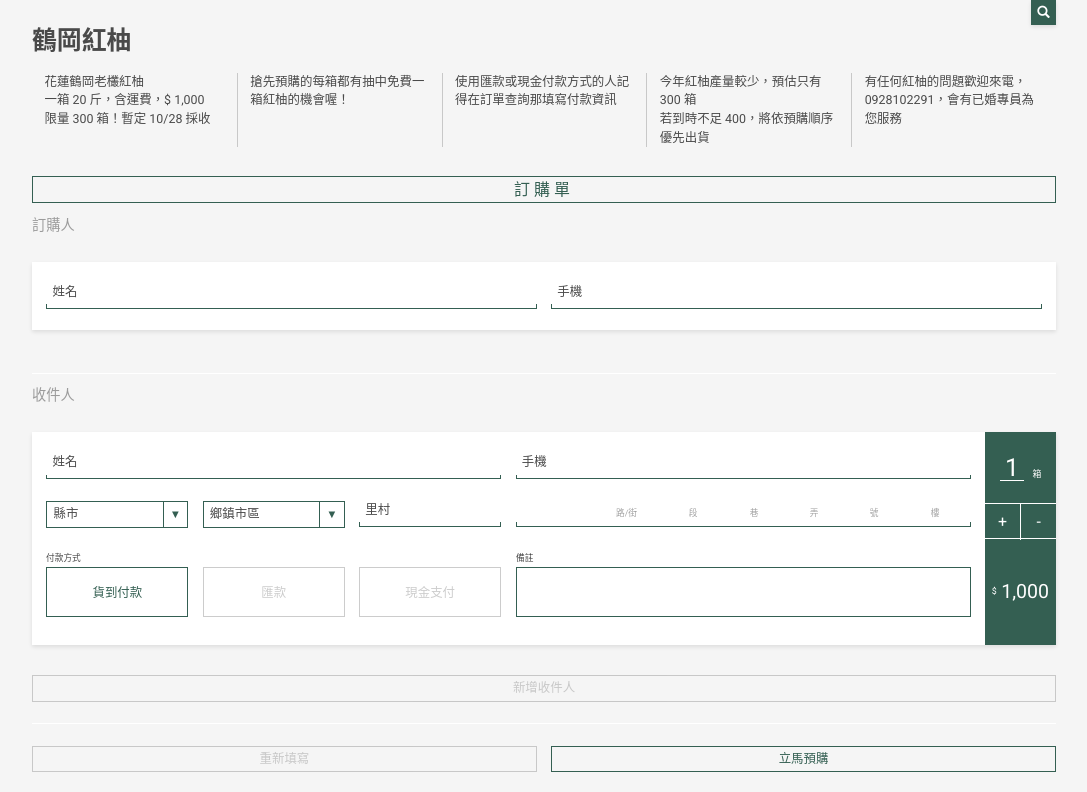
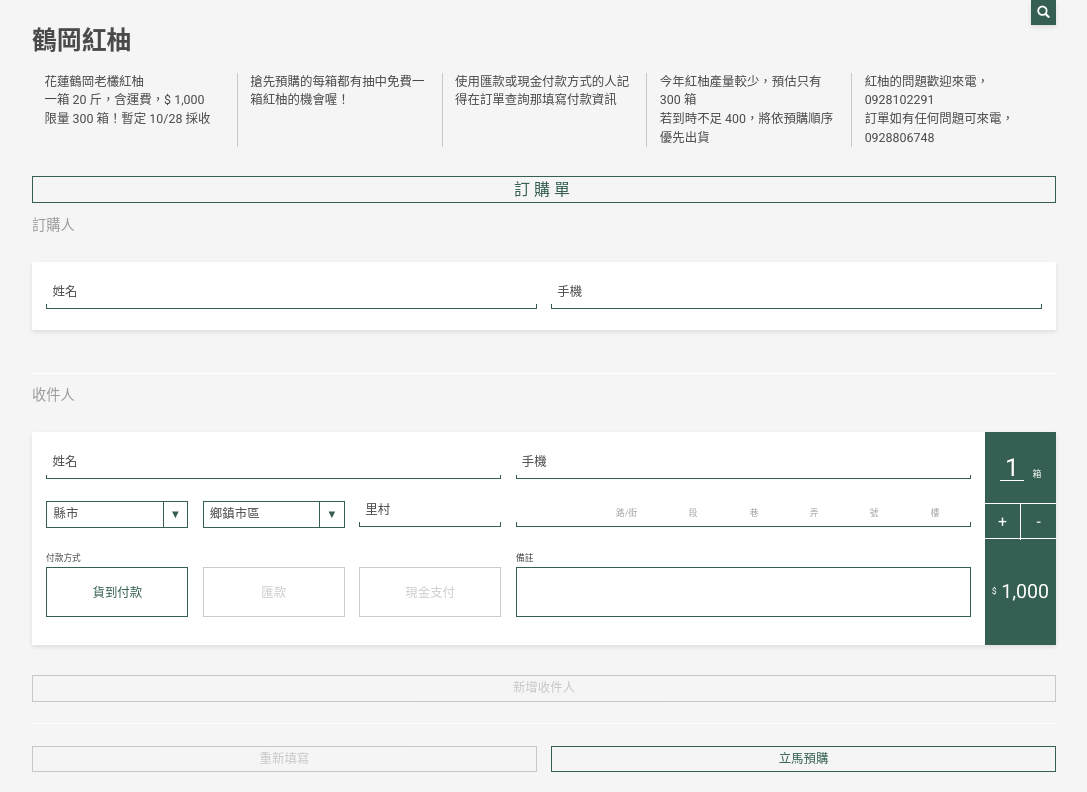
Before and after one commit to ouchiayu/pomelo, a PHP site: page / in a window 1280 px wide. Shown: the top 792 px of the page, without its empty margins (96-1183 px from the left). Run offline with PHP 8.4, Linux system fonts and the light colour scheme.

Commit message:
order ready

```diff
--- a/index.php
+++ b/index.php
@@ -63,7 +63,10 @@
 				<div>搶先預購的每箱都有抽中免費一箱紅柚的機會喔！</div>
 				<div>使用匯款或現金付款方式的人記得在訂單查詢那填寫付款資訊</div>
 				<div>今年紅柚產量較少，預估只有 300 箱<br>若到時不足 400，將依預購順序優先出貨</div>
-				<div>有任何紅柚的問題歡迎來電，0928102291，會有已婚專員為您服務</div>
+				<div>
+					紅柚的問題歡迎來電，0928102291<br>
+					訂單如有任何問題可來電，0928806748
+				</div>
 			</div>
 		</header><!-- /header -->
 
@@ -115,7 +118,6 @@
 		</main>
 	</div>
 </div>
-
 <?php include 'footer.php'; ?>
 
 <script type="text/javascript">
--- a/search.php
+++ b/search.php
@@ -308,6 +308,10 @@ unset($order[count($order)-1]);
 
 <script type="text/javascript">
 $(function(){
+	<?php if (isset($_GET['success']) &&  $_GET['success']): ?>
+		alert("訂購成功");
+	<?php endif ?>
+
 	$("#atm_form").validate({
 		rules: {
 			atm_num: {
```
